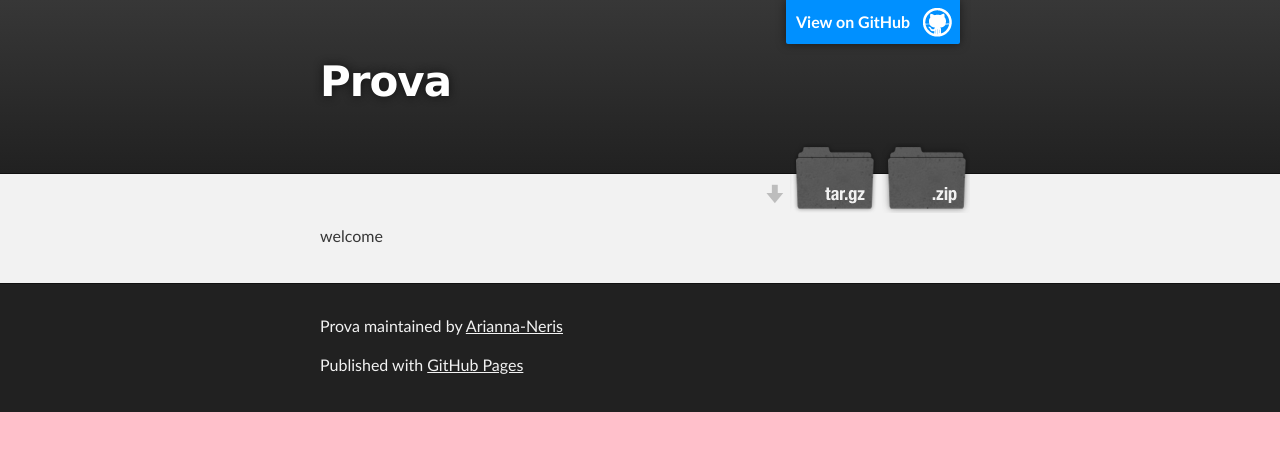
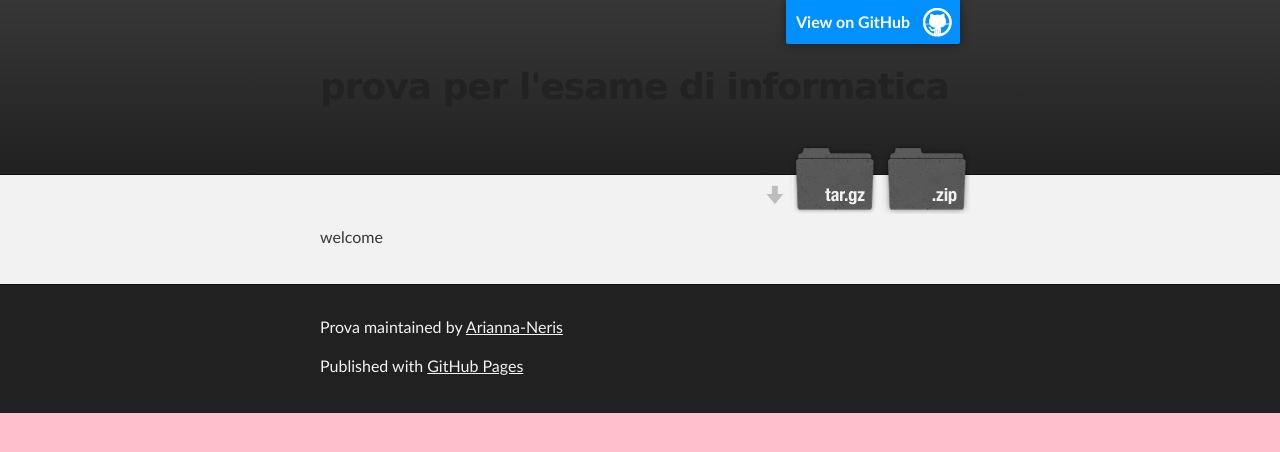
Before and after one commit to Arianna-Neris/prova, a plain HTML site: page index.html in a window 1280 px wide. Drawn offline with Linux system fonts and the light colour scheme.

Commit message:
Update index.html

```diff
--- a/index.html
+++ b/index.html
@@ -19,7 +19,7 @@
         <header class="inner">
           <a id="forkme_banner" href="https://github.com/Arianna-Neris/prova">View on GitHub</a>
 
-          <h1 id="project_title">Prova</h1>
+          <h1 style=color:"blue">prova per l'esame di informatica</h1>
           <h2 id="project_tagline"></h2>
 
             <section id="downloads">
```
